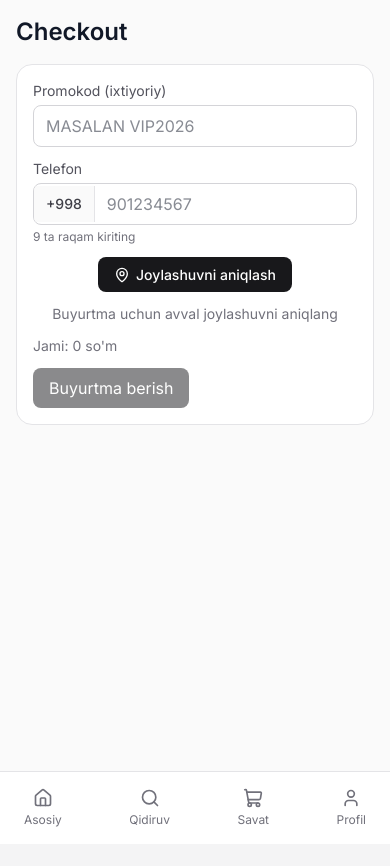
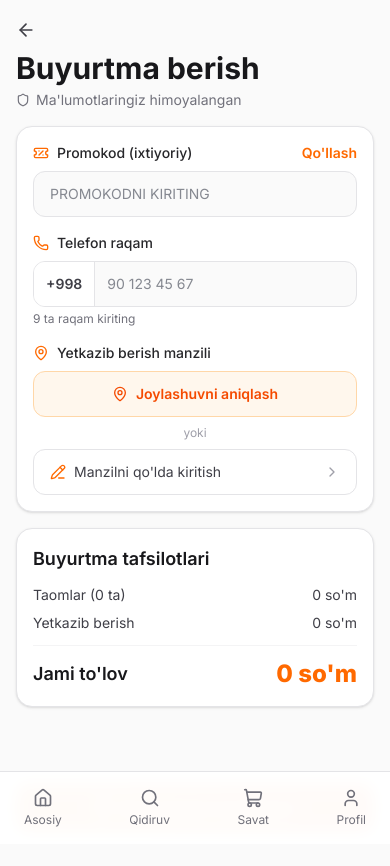
Before and after one commit to salimovelyor7787-ops/customer_delivery, a Next.js app in the folder customer_web/: page /checkout in a window 390 px wide. Shown: the top 866 px of the page. Before the commit the page ends 844 px from the top, so only its background shows below. Built offline with nearby package versions, Linux system fonts and the light colour scheme; no server answers.

Commit message:
feat(customer-web): redesign checkout page to mobile card layout
Update checkout UI to match the provided mobile-style order confirmation design while keeping existing submission and validation logic unchanged.

Made-with: Cursor

```diff
--- a/customer_web/src/app/(customer)/checkout/page.tsx
+++ b/customer_web/src/app/(customer)/checkout/page.tsx
@@ -1,7 +1,7 @@
 "use client";
 
-import { FormEvent, useState } from "react";
-import { MapPin } from "lucide-react";
+import { FormEvent, useRef, useState } from "react";
+import { ArrowLeft, ChevronRight, MapPin, PencilLine, Phone, Shield, ShoppingBag, TicketPercent } from "lucide-react";
 import { useRouter } from "next/navigation";
 import toast from "react-hot-toast";
 import { useCart } from "@/components/customer/cart-context";
@@ -9,6 +9,7 @@ import { extractEdgeErrorMessage } from "@/lib/edge-function-error";
 import { createSupabaseBrowserClient } from "@/lib/supabase";
 
 export default function CheckoutPage() {
+  const formRef = useRef<HTMLFormElement | null>(null);
   const supabase = createSupabaseBrowserClient();
   const router = useRouter();
   const { items, totalCents, clear, promoCode, setPromoCode } = useCart();
@@ -188,59 +189,130 @@ export default function CheckoutPage() {
   };
 
   return (
-    <main className="space-y-4 p-4 sm:p-6 lg:p-8">
-      <h1 className="text-2xl font-semibold">Checkout</h1>
-      <form onSubmit={onSubmit} className="space-y-3 rounded-2xl border border-zinc-200 bg-white p-4">
+    <main className="min-h-screen bg-zinc-50 pb-28">
+      <div className="mx-auto w-full max-w-md p-4">
+        <header className="mb-4">
+          <button type="button" onClick={() => router.back()} className="-ml-1 inline-flex items-center rounded-full p-1 text-zinc-700">
+            <ArrowLeft className="h-5 w-5" />
+          </button>
+          <h1 className="mt-1 text-3xl font-bold text-zinc-900">Buyurtma berish</h1>
+          <p className="mt-1 flex items-center gap-1.5 text-sm text-zinc-500">
+            <Shield className="h-3.5 w-3.5" /> Ma&apos;lumotlaringiz himoyalangan
+          </p>
+        </header>
+
+        <form ref={formRef} onSubmit={onSubmit} className="space-y-4">
+          <section className="rounded-2xl border border-zinc-200 bg-white p-4 shadow-sm">
+            <div className="space-y-4">
               <label className="block">
-          <span className="mb-1 block text-sm text-zinc-600">Promokod (ixtiyoriy)</span>
+                <div className="mb-2 flex items-center justify-between">
+                  <span className="flex items-center gap-2 text-sm font-medium text-zinc-800">
+                    <TicketPercent className="h-4 w-4 text-orange-500" /> Promokod (ixtiyoriy)
+                  </span>
+                  <button type="button" className="text-sm font-semibold text-orange-500">
+                    Qo&apos;llash
+                  </button>
+                </div>
                 <input
                   value={promoCode}
                   onChange={(e) => setPromoCode(e.target.value)}
-            placeholder="MASALAN VIP2026"
-            className="w-full rounded-lg border border-zinc-300 px-3 py-2 uppercase outline-none focus:border-zinc-900"
+                  placeholder="Promokodni kiriting"
+                  className="w-full rounded-xl border border-zinc-200 bg-zinc-50 px-4 py-3 text-sm uppercase outline-none focus:border-orange-400"
                   autoComplete="off"
                 />
               </label>
+
               <label className="block">
-          <span className="mb-1 block text-sm text-zinc-600">Telefon</span>
-          <div className="flex items-center overflow-hidden rounded-lg border border-zinc-300 bg-white focus-within:border-zinc-900">
-            <span className="border-r border-zinc-200 bg-zinc-50 px-3 py-2 text-sm font-medium text-zinc-700">+998</span>
+                <div className="mb-2 flex items-center gap-2 text-sm font-medium text-zinc-800">
+                  <Phone className="h-4 w-4 text-orange-500" /> Telefon raqam
+                </div>
+                <div className="flex items-center overflow-hidden rounded-xl border border-zinc-200 bg-zinc-50 focus-within:border-orange-400">
+                  <span className="border-r border-zinc-200 bg-white px-3 py-3 text-sm font-semibold text-zinc-700">+998</span>
                   <input
                     value={phoneDigits}
                     onChange={(e) => setPhone(e.target.value.replace(/\D/g, "").slice(0, 9))}
-              placeholder="901234567"
-              className="w-full px-3 py-2 outline-none"
+                    placeholder="90 123 45 67"
+                    className="w-full bg-transparent px-3 py-3 text-sm outline-none"
                     inputMode="numeric"
                   />
                 </div>
                 <p className="mt-1 text-xs text-zinc-500">9 ta raqam kiriting</p>
               </label>
+
+              <div className="block">
+                <div className="mb-2 flex items-center gap-2 text-sm font-medium text-zinc-800">
+                  <MapPin className="h-4 w-4 text-orange-500" /> Yetkazib berish manzili
+                </div>
                 <button
                   type="button"
                   onClick={detectLocation}
                   disabled={geoState === "locating"}
                   className={
-            "mx-auto flex w-fit max-w-full items-center justify-center gap-1.5 whitespace-normal rounded-lg px-4 py-2 text-center text-sm font-medium leading-snug text-white transition disabled:cursor-not-allowed disabled:opacity-70 " +
+                    "flex w-full items-center justify-center gap-2 rounded-xl border px-4 py-3 text-sm font-semibold transition disabled:cursor-not-allowed disabled:opacity-70 " +
                     (geoState === "success"
-              ? "bg-green-600 hover:bg-green-700"
+                      ? "border-green-300 bg-green-50 text-green-700"
                       : geoState === "error"
-                ? "bg-red-600 hover:bg-red-700"
-                : "bg-zinc-900 hover:bg-zinc-800")
+                        ? "border-red-300 bg-red-50 text-red-600"
+                        : "border-orange-200 bg-orange-50 text-orange-600")
                   }
                 >
-          <MapPin className="h-4 w-4 shrink-0 self-center" aria-hidden />
-          {geoButtonLabel}
+                  <MapPin className="h-4 w-4" /> {geoButtonLabel}
                 </button>
-        {geoState === "success" && lat != null && lng != null ? (
-          <p className="text-center text-sm text-zinc-500">Pastdagi tugma orqali buyurtma bering</p>
-        ) : geoState === "error" ? null : (
-          <p className="text-center text-sm text-zinc-500">Buyurtma uchun avval joylashuvni aniqlang</p>
-        )}
-        <p className="text-sm text-zinc-500">Jami: {(totalCents / 100).toFixed(0)} so&apos;m</p>
-        <button disabled={saving || items.length === 0} className="rounded-lg bg-zinc-900 px-4 py-2 text-white disabled:opacity-50">
-          {saving ? "Yuborilmoqda..." : "Buyurtma berish"}
+                <p className="my-2 text-center text-xs text-zinc-400">yoki</p>
+                <button
+                  type="button"
+                  className="flex w-full items-center justify-between rounded-xl border border-zinc-200 bg-white px-4 py-3 text-sm text-zinc-700"
+                >
+                  <span className="flex items-center gap-2">
+                    <PencilLine className="h-4 w-4 text-orange-500" /> Manzilni qo&apos;lda kiritish
+                  </span>
+                  <ChevronRight className="h-4 w-4 text-zinc-400" />
                 </button>
+              </div>
+            </div>
+          </section>
+
+          <section className="rounded-2xl border border-zinc-200 bg-white p-4 shadow-sm">
+            <h2 className="mb-3 text-lg font-semibold text-zinc-900">Buyurtma tafsilotlari</h2>
+            <div className="space-y-2 text-sm">
+              <div className="flex items-center justify-between text-zinc-700">
+                <span>Taomlar ({items.length} ta)</span>
+                <span>{(totalCents / 100).toFixed(0)} so&apos;m</span>
+              </div>
+              <div className="flex items-center justify-between text-zinc-700">
+                <span>Yetkazib berish</span>
+                <span>0 so&apos;m</span>
+              </div>
+              {promoCode.trim() ? (
+                <div className="flex items-center justify-between text-emerald-600">
+                  <span>Promokod chegirmasi</span>
+                  <span>- 0 so&apos;m</span>
+                </div>
+              ) : null}
+            </div>
+            <div className="my-3 h-px bg-zinc-100" />
+            <div className="flex items-center justify-between">
+              <p className="text-lg font-semibold text-zinc-900">Jami to&apos;lov</p>
+              <p className="text-2xl font-extrabold text-orange-500">{(totalCents / 100).toFixed(0)} so&apos;m</p>
+            </div>
+          </section>
         </form>
+      </div>
+
+      <div className="fixed inset-x-0 bottom-0 z-30 border-t border-zinc-200 bg-white/95 px-4 pb-[max(env(safe-area-inset-bottom),12px)] pt-3 backdrop-blur">
+        <div className="mx-auto w-full max-w-md">
+          <button
+            type="button"
+            onClick={() => formRef.current?.requestSubmit()}
+            disabled={saving || items.length === 0}
+            className="flex w-full items-center justify-center gap-2 rounded-xl bg-gradient-to-r from-orange-500 to-orange-600 px-4 py-3 text-base font-bold text-white shadow-sm disabled:opacity-50"
+          >
+            <ShoppingBag className="h-5 w-5" />
+            {saving ? "Yuborilmoqda..." : "Buyurtmani tasdiqlash"}
+          </button>
+        </div>
+      </div>
+
       {showGuestLimitModal ? (
         <div className="fixed inset-0 z-50 flex items-center justify-center bg-black/40 p-4">
           <div className="w-full max-w-md rounded-2xl bg-white p-5 shadow-xl">
```
Lines whose indentation alone changed are shown as unchanged.
